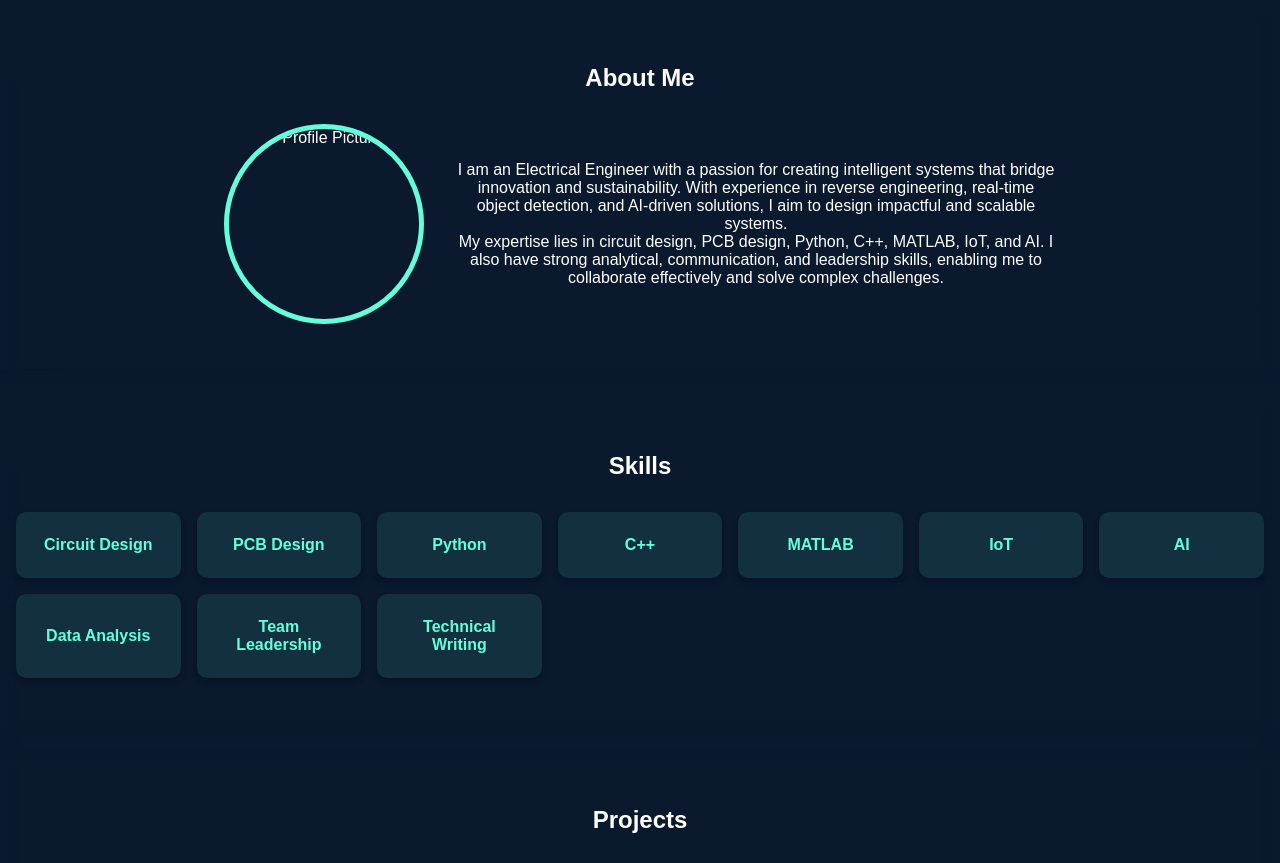
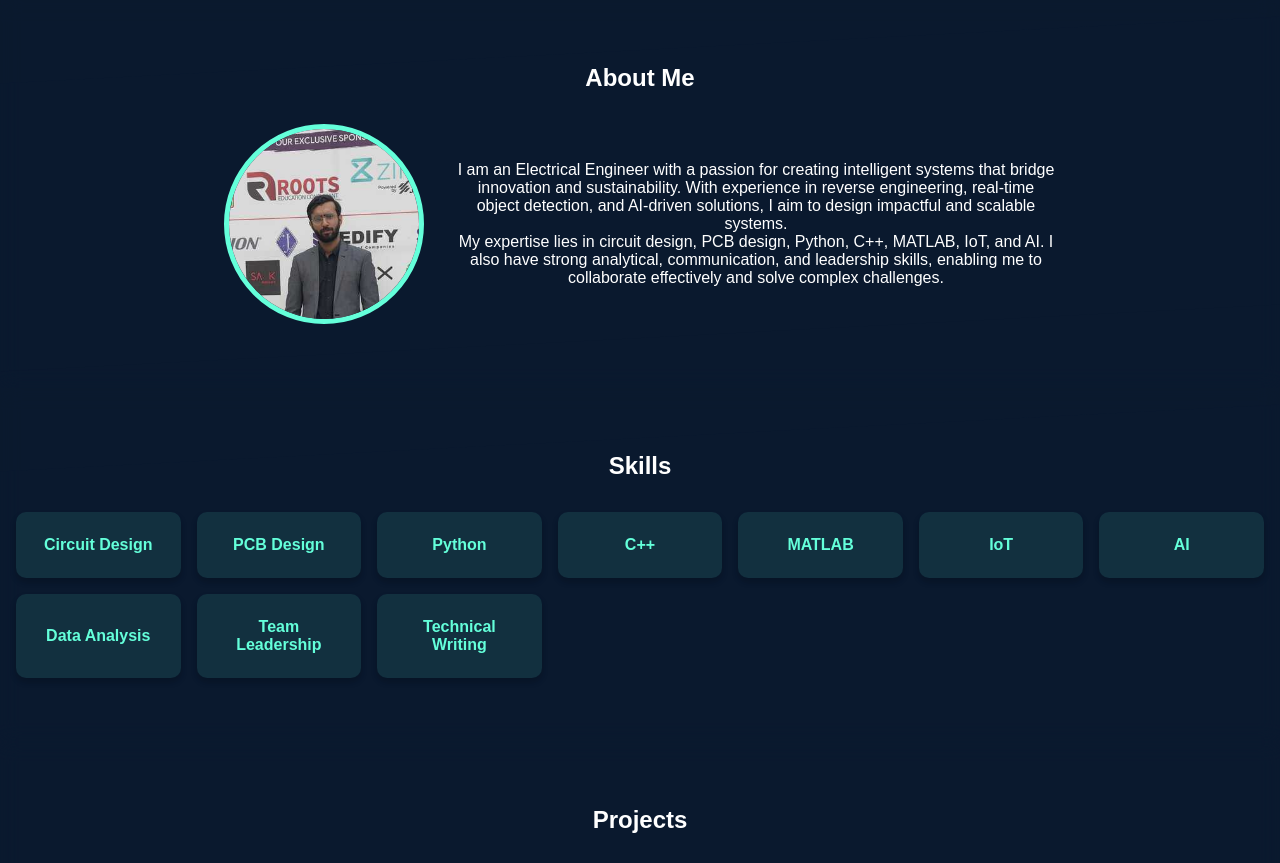
Before and after one commit to voltvirtuoso/voltvirtuoso.github.io, a plain HTML site: page index.html in a window 1280 px wide. Shown: the part 800-1663 px from the top of the page. Drawn offline with Linux system fonts and the light colour scheme.

Commit message:
Update index.html

```diff
--- a/index.html
+++ b/index.html
@@ -522,7 +522,7 @@
     <section id="about" class="about">
         <h2>About Me</h2>
         <div class="about-content">
-            <img src="men-8547227_640.jpeg" alt="Profile Picture" class="profile-img">
+            <img src="hr_p.jpg" alt="Profile Picture" class="profile-img">
             <div class="bio">
                 <p>I am an Electrical Engineer with a passion for creating intelligent systems that bridge innovation and sustainability. With experience in reverse engineering, real-time object detection, and AI-driven solutions, I aim to design impactful and scalable systems.</p>
                 <p>My expertise lies in circuit design, PCB design, Python, C++, MATLAB, IoT, and AI. I also have strong analytical, communication, and leadership skills, enabling me to collaborate effectively and solve complex challenges.</p>
```
